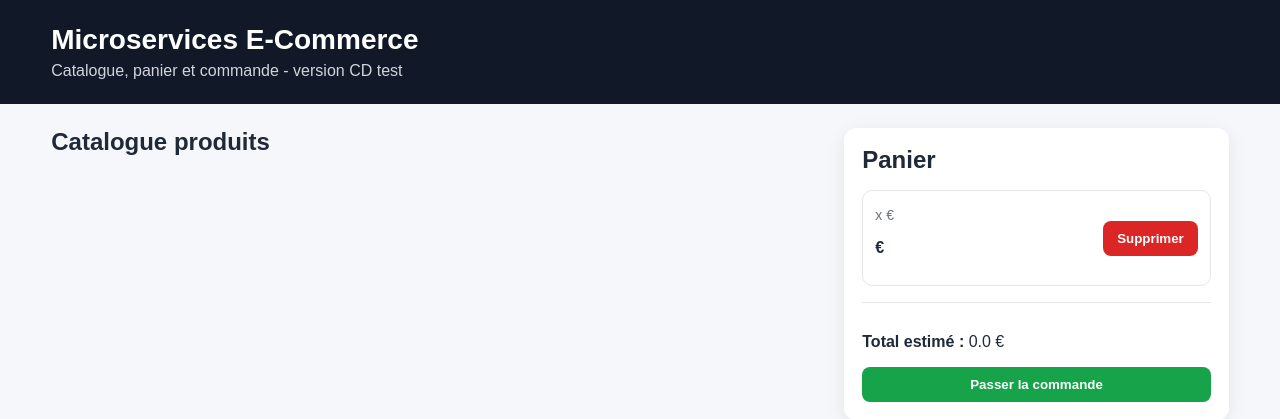
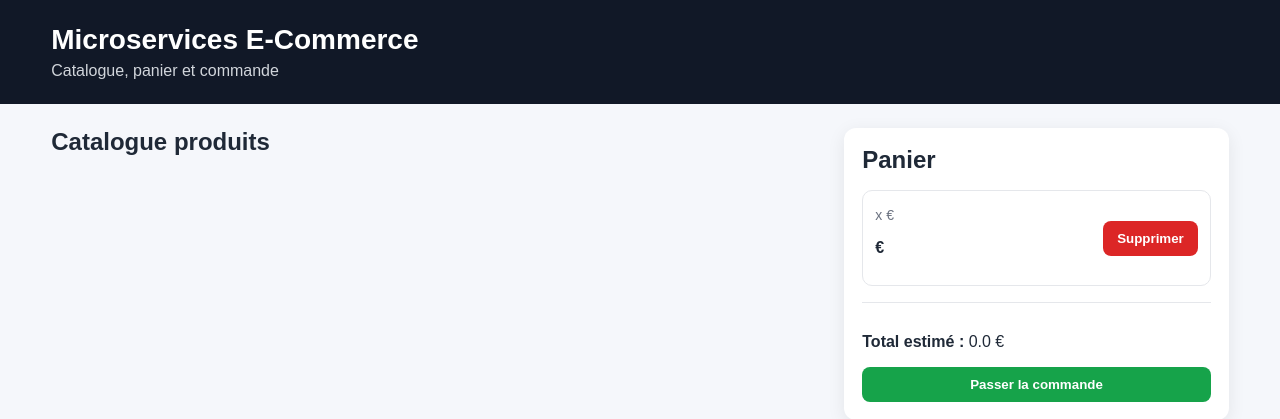
Before and after one commit to Whitedukecmr/microservices-ecommerce, a Flask app: page / in a window 1280 px wide. Shown: the top 419 px of the page. Run offline with Flask 3, Linux system fonts and the light colour scheme; data that the repository does not hold is empty.

Commit message:
remove CD test text

```diff
--- a/web-ui/app/templates/index.html
+++ b/web-ui/app/templates/index.html
@@ -10,7 +10,7 @@
     <header class="header">
         <div class="container">
             <h1>Microservices E-Commerce</h1>
-            <p>Catalogue, panier et commande - version CD test</p>
+            <p>Catalogue, panier et commande</p>
         </div>
     </header>
 
```
